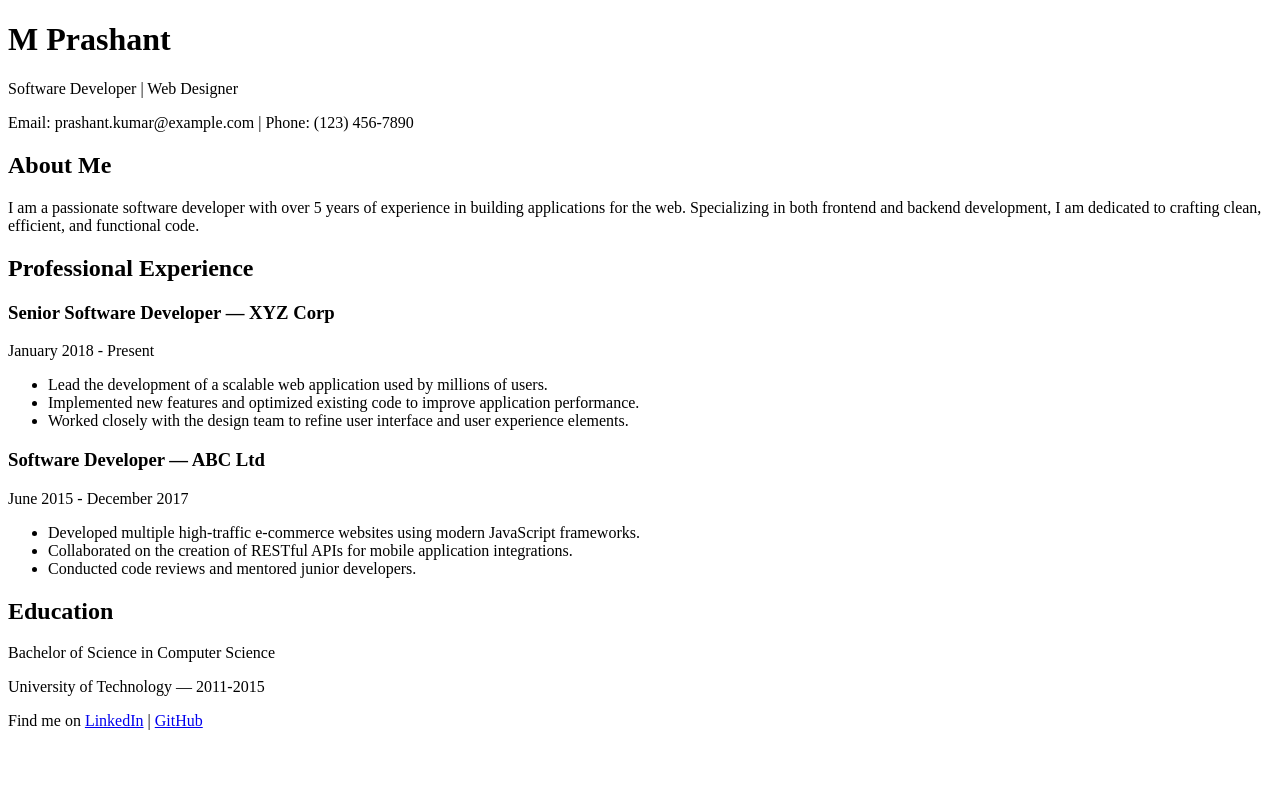
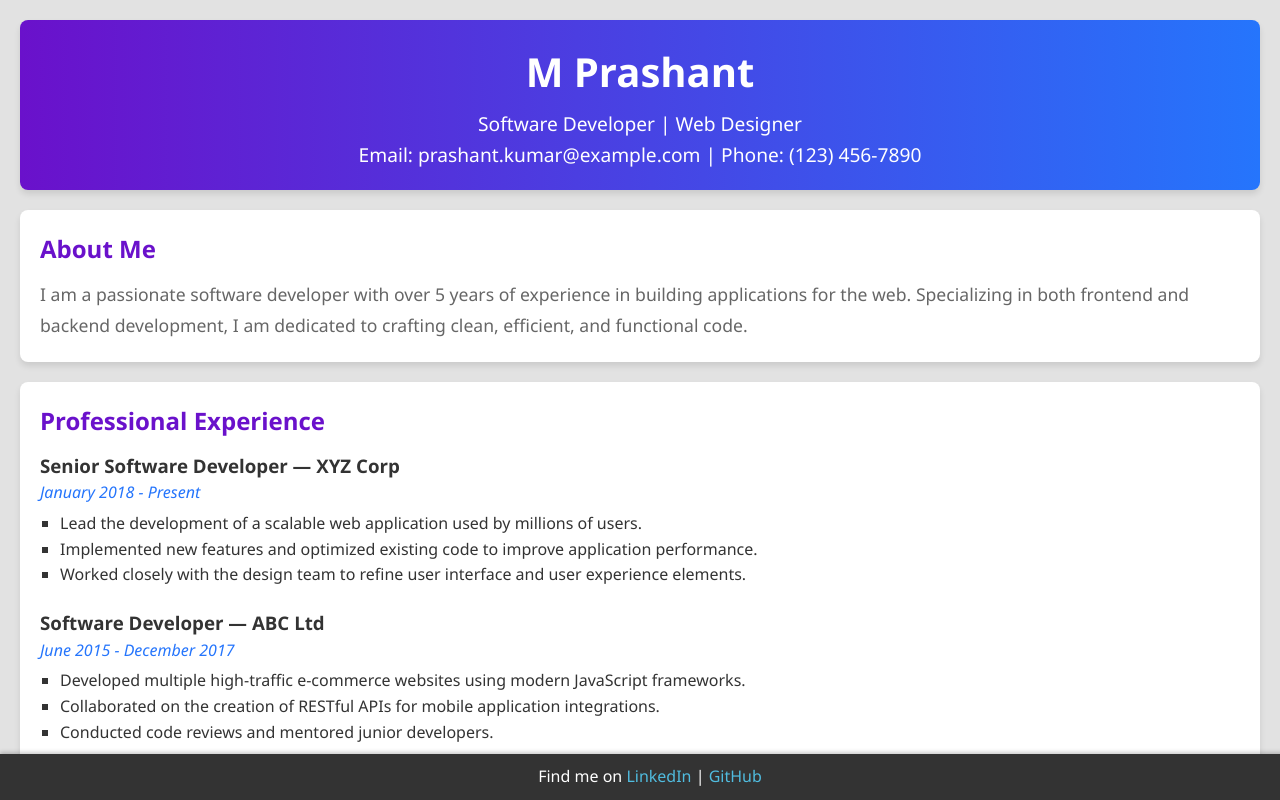
Before and after one commit to sushhonna/frontend_developer_resume, a plain HTML site: page index.html in a window 1280 px wide. Shown: the top 800 px of the page. Drawn offline with Linux system fonts and the light colour scheme.

Commit message:
added css

```diff
--- a/styles.css
+++ b/styles.css
@@ -1,53 +1,103 @@
-<!DOCTYPE html>
-<html lang="en">
-<head>
-    <meta charset="UTF-8">
-    <meta name="viewport" content="width=device-width, initial-scale=1.0">
-    <title>My Digital Resume</title>
-    <link rel="stylesheet" href="styles.css">
-</head>
-<body>
-    <header>
-        <h1>M Prashant</h1>
-        <p>Software Developer | Web Designer</p>
-        <p>Email: prashant.kumar@example.com | Phone: (123) 456-7890</p>
-    </header>
+/* Basic Reset */
+body, h1, h2, h3, p, ul {
+    margin: 0;
+    padding: 0;
+}
 
-    <section class="about">
-        <h2>About Me</h2>
-        <p>I am a passionate software developer with over 5 years of experience in building applications for the web. Specializing in both frontend and backend development, I am dedicated to crafting clean, efficient, and functional code.</p>
-    </section>
+/* Body & Background */
+body {
+    font-family: 'Segoe UI', Tahoma, Geneva, Verdana, sans-serif;
+    line-height: 1.6;
+    background: #e2e2e2;
+    padding: 20px;
+    color: #333;
+}
 
-    <section class="experience">
-        <h2>Professional Experience</h2>
-        <article>
-            <h3>Senior Software Developer — XYZ Corp</h3>
-            <p class="dates">January 2018 - Present</p>
-            <ul>
-                <li>Lead the development of a scalable web application used by millions of users.</li>
-                <li>Implemented new features and optimized existing code to improve application performance.</li>
-                <li>Worked closely with the design team to refine user interface and user experience elements.</li>
-            </ul>
-        </article>
-        <article>
-            <h3>Software Developer — ABC Ltd</h3>
-            <p class="dates">June 2015 - December 2017</p>
-            <ul>
-                <li>Developed multiple high-traffic e-commerce websites using modern JavaScript frameworks.</li>
-                <li>Collaborated on the creation of RESTful APIs for mobile application integrations.</li>
-                <li>Conducted code reviews and mentored junior developers.</li>
-            </ul>
-        </article>
-    </section>
+/* Header */
+header {
+    background: linear-gradient(to right, #6a11cb 0%, #2575fc 100%);
+    color: #fff;
+    padding: 20px;
+    border-radius: 8px;
+    text-align: center;
+    box-shadow: 0 4px 6px rgba(0,0,0,0.1);
+}
 
-    <section class="education">
-        <h2>Education</h2>
-        <p>Bachelor of Science in Computer Science</p>
-        <p class="dates">University of Technology — 2011-2015</p>
-    </section>
+header h1 {
+    font-size: 2.5em;
+    margin-bottom: 5px;
+}
 
-    <footer>
-        <p>Find me on <a href="https://www.linkedin.com">LinkedIn</a> | <a href="https://github.com">GitHub</a></p>
-    </footer>
-</body>
-</html>
+header p {
+    font-size: 1.2em;
+    font-weight: 300;
+}
+
+/* Section Styling */
+section {
+    background: white;
+    padding: 20px;
+    margin-top: 20px;
+    border-radius: 8px;
+    box-shadow: 0 4px 6px rgba(0,0,0,0.1);
+}
+
+section h2 {
+    color: #6a11cb;
+    margin-bottom: 10px;
+}
+
+/* About Section */
+.about p {
+    font-size: 1.1em;
+    line-height: 1.8;
+    color: #666;
+}
+
+/* Experience Section */
+.experience article {
+    margin-bottom: 20px;
+}
+
+.experience h3, .education p {
+    font-weight: bold;
+}
+
+.experience ul {
+    list-style-type: square;
+    margin-left: 20px;
+}
+
+.dates {
+    font-style: italic;
+    color: #2575fc;
+    margin-bottom: 5px;
+}
+
+/* Education Section */
+.education p {
+    font-size: 1.1em;
+    color: #555;
+}
+
+/* Footer */
+footer {
+    text-align: center;
+    padding: 10px;
+    background: #333;
+    color: white;
+    position: fixed;
+    left: 0;
+    bottom: 0;
+    width: 100%;
+    box-shadow: 0 -2px 4px rgba(0,0,0,0.2);
+}
+
+footer a {
+    color: #50bcdf;
+    text-decoration: none;
+}
+
+footer a:hover {
+    text-decoration: underline;
+}
```
